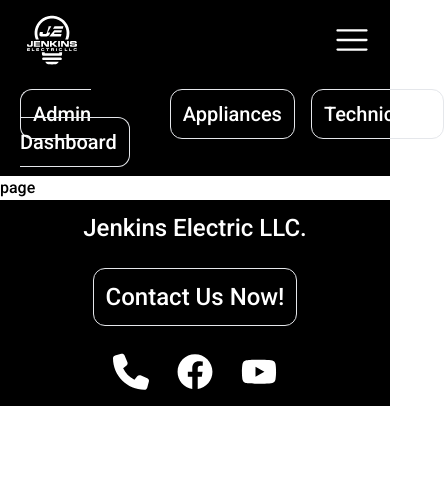
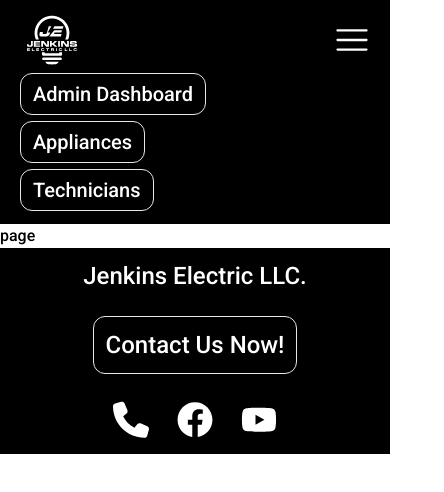
Before and after one commit to evandvance/jenkinselectricllc, a Next.js app: page /admin/appliances in a window 390 px wide. Shown: the top 492 px of the page, 444 px wide, since content can reach past the window. Built offline with nearby package versions, Linux system fonts and the light colour scheme; no server answers.

Commit message:
Update admin navbar

```diff
--- a/src/components/AdminComponents/AdminNavBar/AdminNavbar.tsx
+++ b/src/components/AdminComponents/AdminNavBar/AdminNavbar.tsx
@@ -2,21 +2,27 @@ import Link from 'next/link';
 
 const AdminNavbar = () => {
   return (
-    <nav className="w-screen text-white text-xl bg-black flex justify-between">
-      <div className="m-5">
-        <Link className="border rounded-xl p-3" href={'/admin'}>
+    <nav className="w-screen text-white text-xl bg-black flex flex-col lg:flex-row lg:justify-between">
+      <div className="mx-5 lg:my-5">
+        <Link className="border rounded-xl py-2 px-3" href={'/admin'}>
           Admin Dashboard
         </Link>
       </div>
-      <ul className=" m-5 flex space-x-4">
+      <ul className=" m-5 flex flex-col lg:flex-row lg:space-y-0 lg:space-x-4 space-y-5">
         <li>
-          <Link className="border rounded-xl p-3" href={'/admin/appliances'}>
+          <Link
+            className="border rounded-xl py-2 px-3"
+            href={'/admin/appliances'}
+          >
             Appliances
           </Link>
         </li>
 
         <li>
-          <Link className="border rounded-xl p-3" href={'/admin/technicians'}>
+          <Link
+            className="border rounded-xl py-2 px-3"
+            href={'/admin/technicians'}
+          >
             Technicians
           </Link>
         </li>
```
